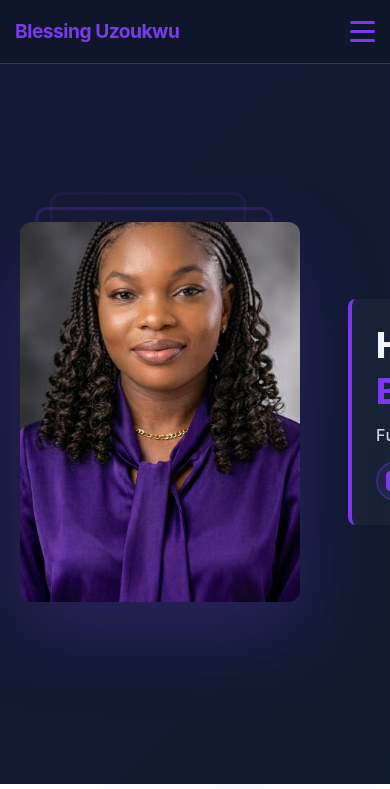
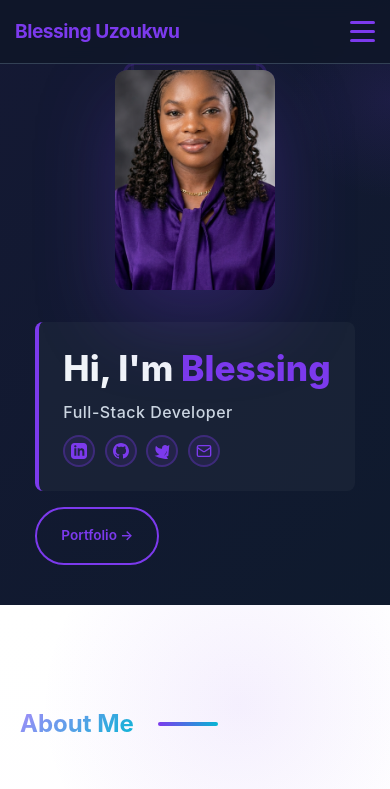
Before and after one commit to Blessbae01/BLESSING-UZOUKWU, a Next.js app: page / in a window 390 px wide. Shown: the top 789 px of the page. Built offline with nearby package versions, Linux system fonts and the light colour scheme.

Commit message:
feat: make hero section fully responsive
Add responsive CSS for all screen sizes with dedicated breakpoints.

Co-authored-by: Blessing Uzoukwu <112573736+Blessbae01@users.noreply.github.com>

```diff
--- a/css/styles.css
+++ b/css/styles.css
@@ -352,6 +352,177 @@ pre {
     transform: translateY(-3px);
   }
 
+  /* Hero Responsive */
+  @media (max-width: 1024px) {
+    .hero-container {
+      grid-template-columns: 1fr;
+      gap: 2rem;
+    }
+
+    .hero-image-section {
+      order: 1;
+      margin-bottom: 1rem;
+    }
+
+    .hero-center-section {
+      order: 2;
+    }
+
+    .hero-right-section {
+      order: 3;
+    }
+
+    .image-frames {
+      width: 240px;
+      height: 320px;
+    }
+
+    .intro-box h1 {
+      font-size: 1.8rem;
+    }
+  }
+
+  @media (max-width: 768px) {
+    .hero {
+      padding-top: 80px;
+      padding-bottom: 60px;
+      min-height: auto;
+    }
+
+    .hero-container {
+      grid-template-columns: 1fr;
+      gap: 1.5rem;
+      padding: 0 15px;
+    }
+
+    .image-frames {
+      width: 200px;
+      height: 280px;
+    }
+
+    .frame-2 {
+      left: 12px;
+      top: -12px;
+    }
+
+    .frame-3 {
+      left: 24px;
+      top: -24px;
+    }
+
+    .intro-box h1 {
+      font-size: 1.5rem;
+      line-height: 1.2;
+    }
+
+    .intro-box p {
+      font-size: 0.95rem;
+    }
+
+    .social-links {
+      gap: 0.8rem;
+    }
+
+    .social-links a {
+      width: 36px;
+      height: 36px;
+    }
+
+    .social-links a svg {
+      width: 18px;
+      height: 18px;
+    }
+
+    .portfolio-link {
+      width: fit-content;
+    }
+
+    .hero::before {
+      width: 300px;
+      height: 300px;
+      top: 0;
+      right: -150px;
+    }
+  }
+
+  @media (max-width: 480px) {
+    .hero {
+      padding-top: 70px;
+      padding-bottom: 40px;
+    }
+
+    .hero-container {
+      padding: 0 12px;
+      gap: 1rem;
+    }
+
+    .image-frames {
+      width: 160px;
+      height: 220px;
+    }
+
+    .frame-2 {
+      left: 8px;
+      top: -8px;
+      width: 90%;
+      height: 92%;
+    }
+
+    .frame-3 {
+      left: 16px;
+      top: -16px;
+      width: 80%;
+      height: 85%;
+    }
+
+    .intro-box {
+      padding: 1.2rem;
+      border-left: 3px solid var(--primary);
+    }
+
+    .intro-box h1 {
+      font-size: 1.2rem;
+      margin-bottom: 0.3rem;
+    }
+
+    .intro-box p {
+      font-size: 0.9rem;
+    }
+
+    .intro-subtitle {
+      gap: 0.6rem;
+    }
+
+    .social-links {
+      gap: 0.6rem;
+    }
+
+    .social-links a {
+      width: 32px;
+      height: 32px;
+    }
+
+    .social-links a svg {
+      width: 16px;
+      height: 16px;
+    }
+
+    .portfolio-link {
+      padding: 0.7rem 1.2rem;
+      font-size: 0.9rem;
+    }
+
+    .portfolio-link span {
+      font-size: 0.85rem;
+    }
+
+    .hero::before {
+      width: 200px;
+      height: 200px;
+      right: -100px;
+    }
+  }
+
 .intro-box {
   background: rgba(30, 41, 59, 0.6);
   border-left: 4px solid var(--primary);
```
Lines whose indentation alone changed are shown as unchanged.
